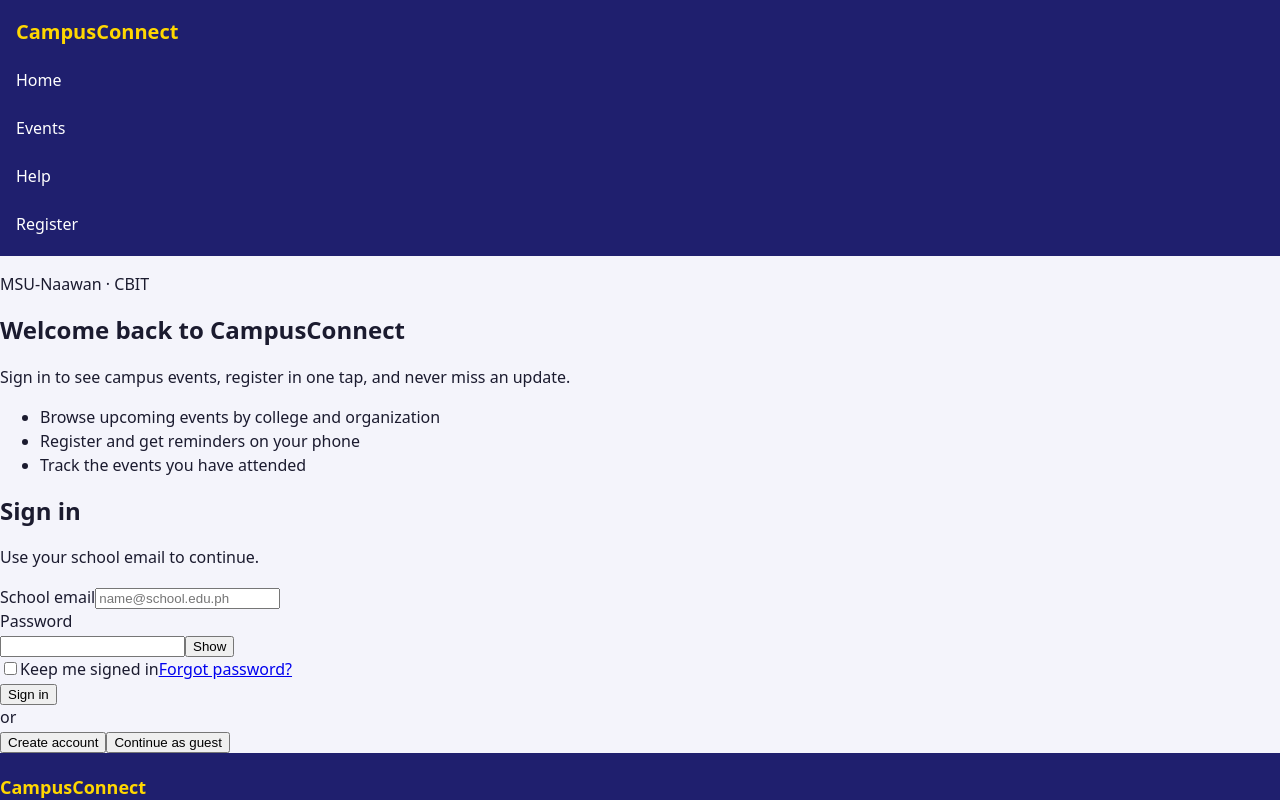
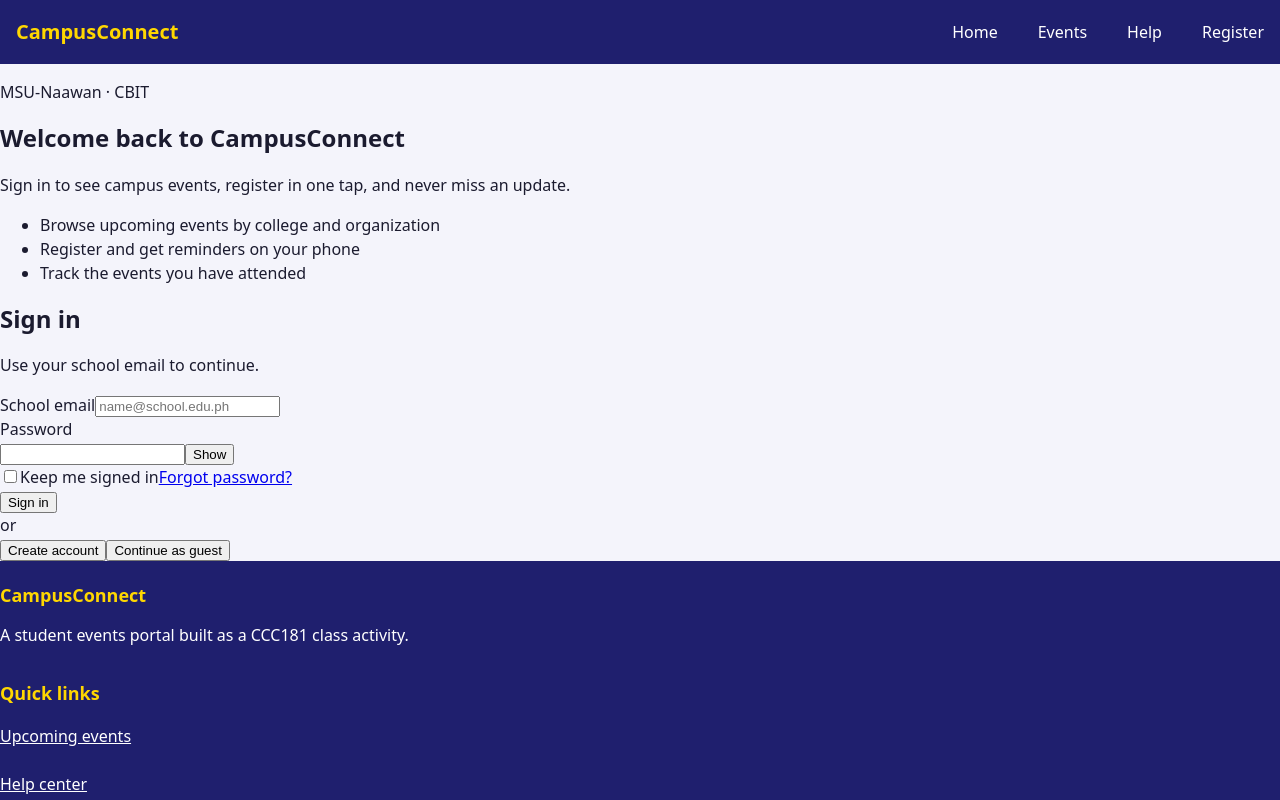
Before and after one commit to jonasdaligdig-svg/ccc181-week10-group-activity, a React (Vite) app: page / in a window 1280 px wide. Shown: the top 800 px of the page. Built offline with nearby package versions, Linux system fonts and the light colour scheme.

Commit message:
nav: switch navbar to horizontal row at 768px

```diff
--- a/src/styles/nav.css
+++ b/src/styles/nav.css
@@ -85,3 +85,16 @@
   margin-top: 1rem;
   font-size: 0.875rem;
 }
+
+@media (min-width: 768px) {
+  .navbar {
+    flex-direction: row;
+    justify-content: space-between;
+    align-items: center;
+  }
+
+  .nav-list {
+    flex-direction: row;
+    gap: 0.5rem;
+  }
+}
```
